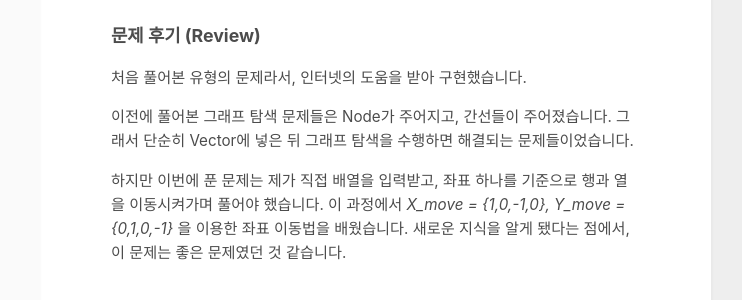
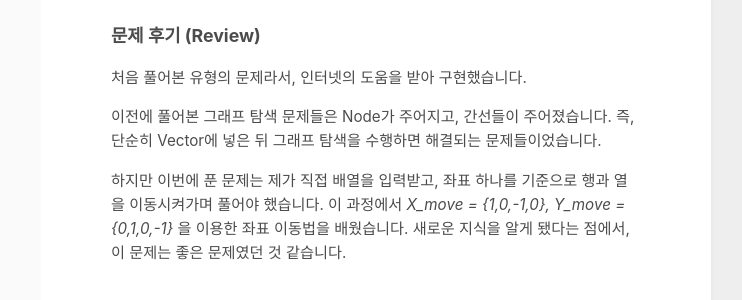
Before and after one commit to m0v3m1n/m0v3m1n.github.io, a Jekyll site: the page built from _posts/2023-04-07-B3.md, in a window 1280 px wide and 900 px high, scrolled down 1945 px. Shown: the part 387-687 px from the top of the window, without its empty margins (409-1151 px from the left). Built offline with Jekyll 4.4.1, drawn with Linux system fonts in a browser that asks for light colours; some of the changed text lies outside the part shown.

Commit message:
Update 2023-04-07-B3.md

```diff
--- a/_posts/2023-04-07-B3.md
+++ b/_posts/2023-04-07-B3.md
@@ -4,7 +4,7 @@ categories : [BOJ_PS]
 comments : true
 ---
 ### 알고리즘 분류
-** 그래프 탐색 - 너비 우선 탐색**
+**그래프 탐색 - 너비 우선 탐색**
 (Grapth Search - Bredth First Search)
 
 ### 실제 코드
@@ -86,7 +86,7 @@ int main()
 처음 풀어본 유형의 문제라서, 인터넷의 도움을 받아 구현했습니다.
 
 이전에 풀어본 그래프 탐색 문제들은 Node가 주어지고, 간선들이 주어졌습니다.
-그래서 단순히 Vector에 넣은 뒤 그래프 탐색을 수행하면 해결되는 문제들이었습니다.
+즉, 단순히 Vector에 넣은 뒤 그래프 탐색을 수행하면 해결되는 문제들이었습니다.
 
 하지만 이번에 푼 문제는 제가 직접 배열을 입력받고, 좌표 하나를 기준으로 행과 열을 이동시켜가며 풀어야 했습니다.
 이 과정에서 *X_move = {1,0,-1,0}, Y_move = {0,1,0,-1}* 을 이용한 좌표 이동법을 배웠습니다.
```
